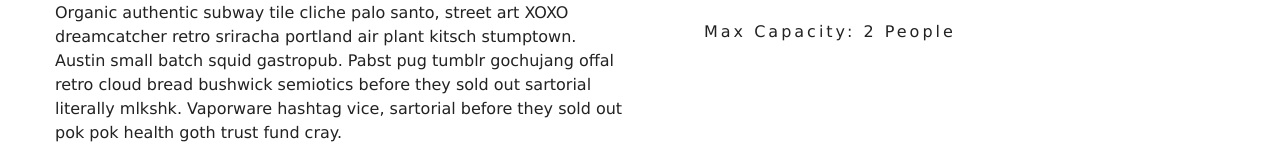
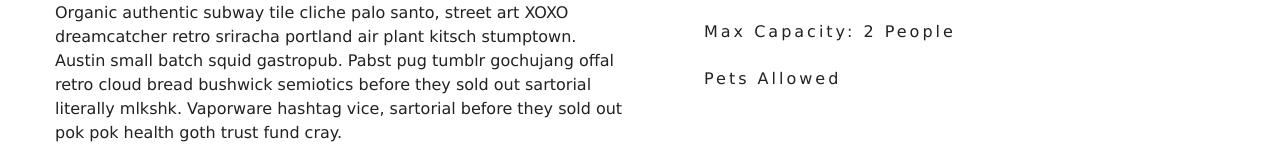
Before and after one commit to JHorrigan/react-hotel, a React (Create React App) app: page /rooms/double-deluxe in a window 1280 px wide. Shown: the part 994-1152 px from the top of the page. Built offline with nearby package versions, Linux system fonts and the light colour scheme; the HTML template or start-up script is replaced by a standard one.

Commit message:
Add Pets with Ternary Operator to Single Room Page Article

```diff
--- a/src/pages/SingleRoom.js
+++ b/src/pages/SingleRoom.js
@@ -81,6 +81,9 @@
                         {capacity > 1 ? `${capacity} People` :
                         `${capacity} Person`}
                     </h6>
+                    <h6>
+                        {pets ? "Pets Allowed" : "No Pets Allowed"}
+                    </h6>
                     </article>
                 </div>
             </section>
```
